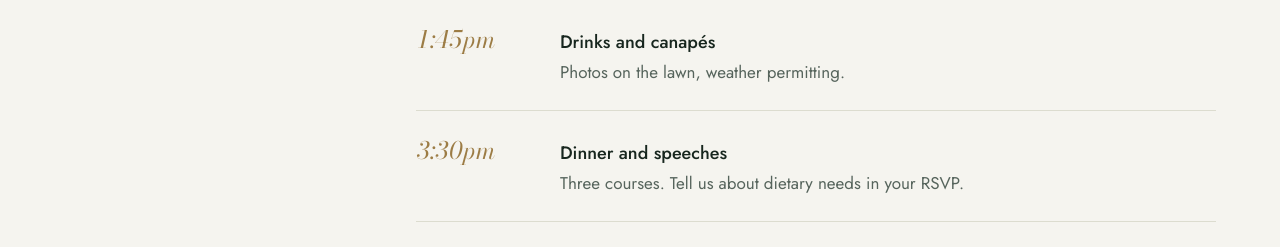
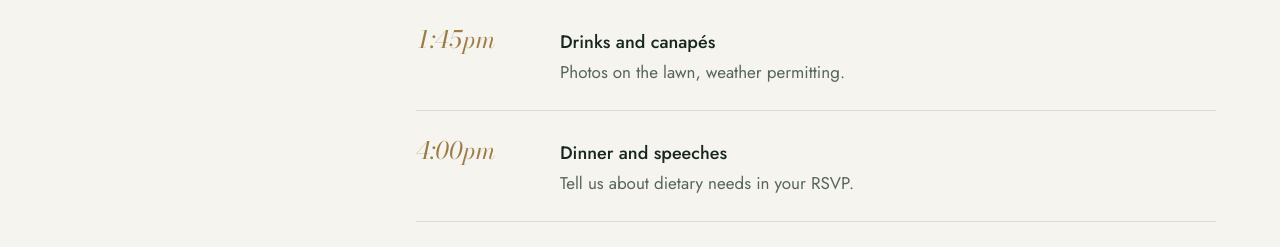
Before and after one commit to jamieharper0798/Apps, a React (Vite) app in the folder wedding/: page / in a window 1280 px wide. Shown: the part 1240-1487 px from the top of the page. Built offline with nearby package versions, Linux system fonts and the light colour scheme.

Commit message:
Move wedding dinner to 4pm and drop the three courses note
Co-Authored-By: Claude Opus 5.5 <noreply@anthropic.com>
Claude-Session: https://claude.ai/code/session_01EmRaiQFBuzG894yJQhP3g3

```diff
--- a/wedding/src/wedding.ts
+++ b/wedding/src/wedding.ts
@@ -18,7 +18,7 @@ export const wedding = {
     { time: '12:00pm', title: 'Guests arrive', detail: 'Find a seat and say hello.' },
     { time: '1:00pm', title: 'Ceremony', detail: 'Please be seated by ten to one.' },
     { time: '1:45pm', title: 'Drinks and canapés', detail: 'Photos on the lawn, weather permitting.' },
-    { time: '3:30pm', title: 'Dinner and speeches', detail: 'Three courses. Tell us about dietary needs in your RSVP.' },
+    { time: '4:00pm', title: 'Dinner and speeches', detail: 'Tell us about dietary needs in your RSVP.' },
     { time: '7:00pm', title: 'First dance and party', detail: 'Bring your dancing shoes.' },
     { time: '12:00am', title: 'Carriages', detail: 'Book your ride home ahead of time, as taxis get busy late at night.' },
   ],
```
